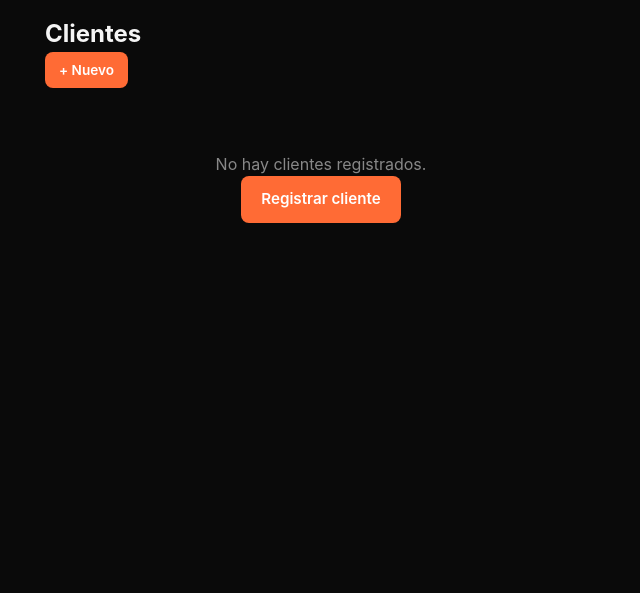
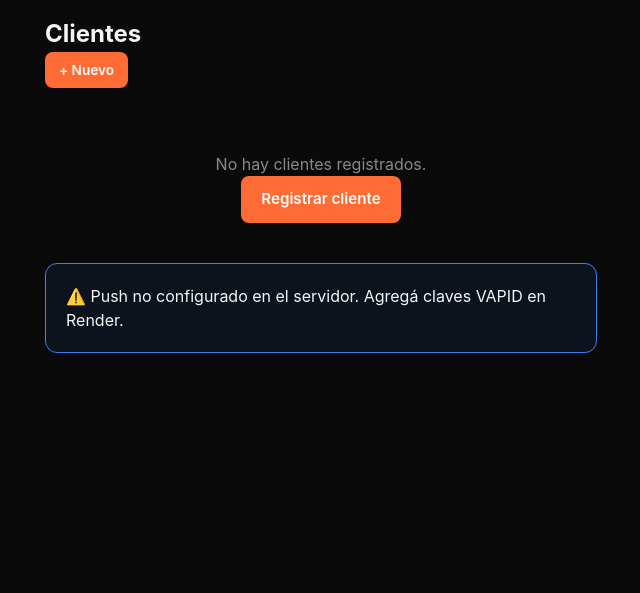
Before and after one commit to facumuru/tavogym, a Flask app: page /admin/clientes in a window 1280 px wide. Shown: the part 56-649 px from the top of the page, without its empty margins (319-959 px from the left). Run offline with Flask 3, Linux system fonts and the light colour scheme; a user stored in the database is signed in; data comes from the database, SQL or seed files in the repository; data that the repository does not hold is empty; some libraries are stand-ins or nearby versions.

```diff
--- a/templates/base.html
+++ b/templates/base.html
@@ -75,6 +75,18 @@
         {% endwith %}
 
         {% block content %}{% endblock %}
+
+        {% if current_user.is_authenticated and push_enabled and vapid_public_key %}
+        <div class="card card-info push-banner" id="global-push-prompt">
+            <h3>🔔 Activá las notificaciones</h3>
+            <p>Recibí avisos del gym en tu celular aunque no tengas la app abierta.</p>
+            <button type="button" class="btn btn-primary btn-sm" id="global-enable-push-btn">Activar notificaciones</button>
+        </div>
+        {% elif current_user.is_authenticated and not push_enabled %}
+        <div class="card card-info">
+            <p>⚠️ Push no configurado en el servidor. Agregá claves VAPID en Render.</p>
+        </div>
+        {% endif %}
     </main>
 
     {% if current_user.is_authenticated and vapid_public_key %}
```
